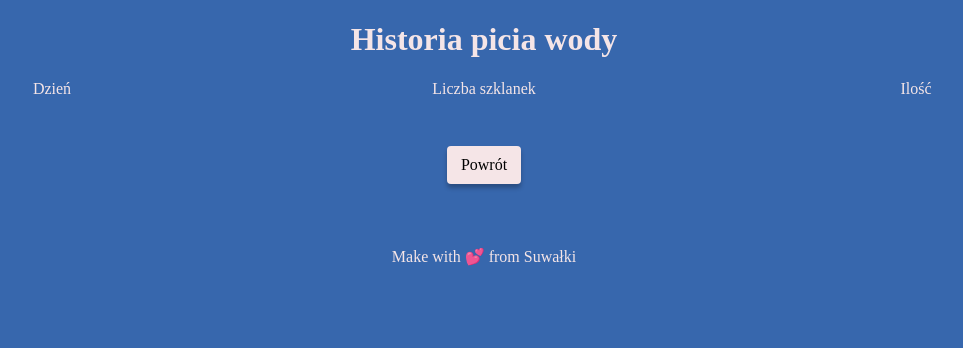
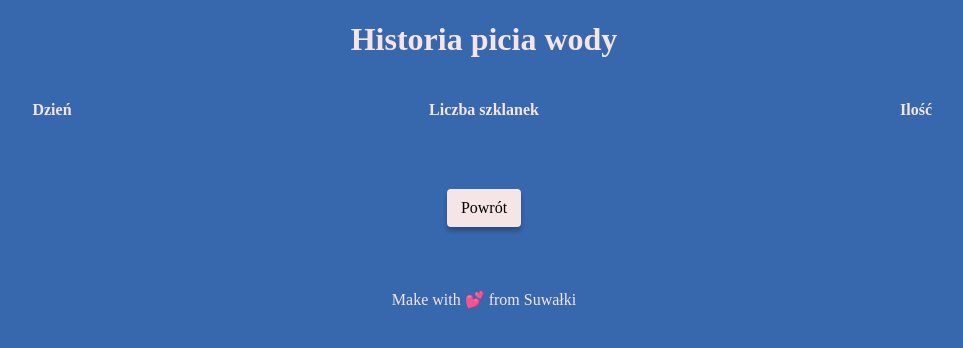
Before and after one commit to kamilstulgis/hydrapp-2, a website: page src/content/history.html in a window 1280 px wide. Shown: the whole page, without its empty margins (156-1119 px from the left). Drawn offline with nearby package versions, Linux system fonts and the light colour scheme; files that its build step writes are made by us from their sources.

Commit message:
feat: checked semantic code

```diff
--- a/src/content/history.html
+++ b/src/content/history.html
@@ -31,19 +31,16 @@
     <header class="">
       <h1 class="history__text">Historia picia wody</h1>
     </header>
-    <main>
     <div class="history__day">
-        <span>Dzień</span>
-        <span>Liczba szklanek</span>
-        <span>Ilość</span>
+      <h4>Dzień</h4>
+      <h4>Liczba szklanek</h4>
+      <h4>Ilość</h4>
     </div>
     <div class="history__glass">
       <p class="history__days history__days--js"></p>
       <p class="history__glasses history__glasses--js"></p>
       <p class="history__litre history__litre--js"></p>
     </div>
-    </main>
-
     <a class="history__btn" href="index.html">Powrót</a>
     <footer class="footer">
       Make with 💕 from Suwałki
--- a/src/scss/main.scss
+++ b/src/scss/main.scss
@@ -83,10 +83,6 @@ body {
     font-style: italic;
     font-family: "Shadows Into Light";
   }
-  &__subtext {
-    margin: 0;
-    padding: 0 0 2em 0;
-  }
 }
 
 .history {
```
Also changed, not shown: src/content/index.html (+3 -3 lines). Lines whose indentation alone changed are shown as unchanged.
